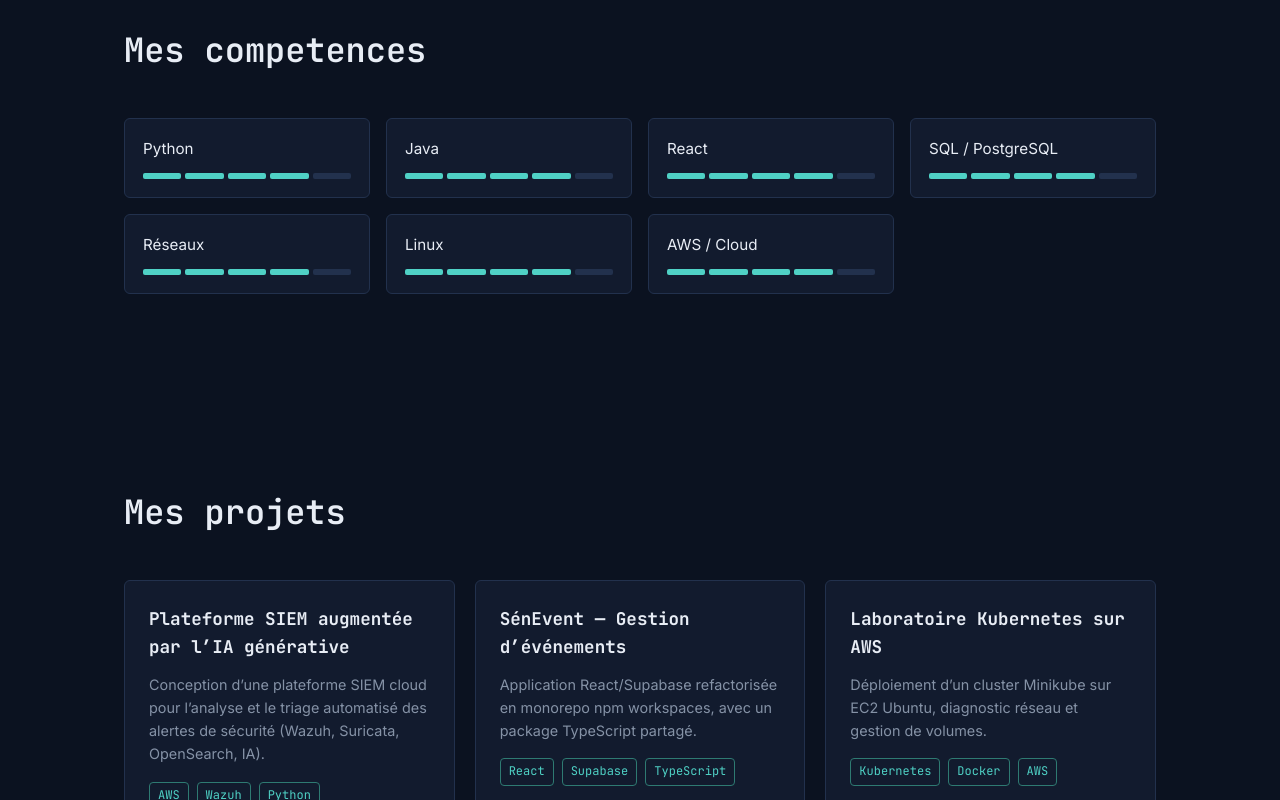
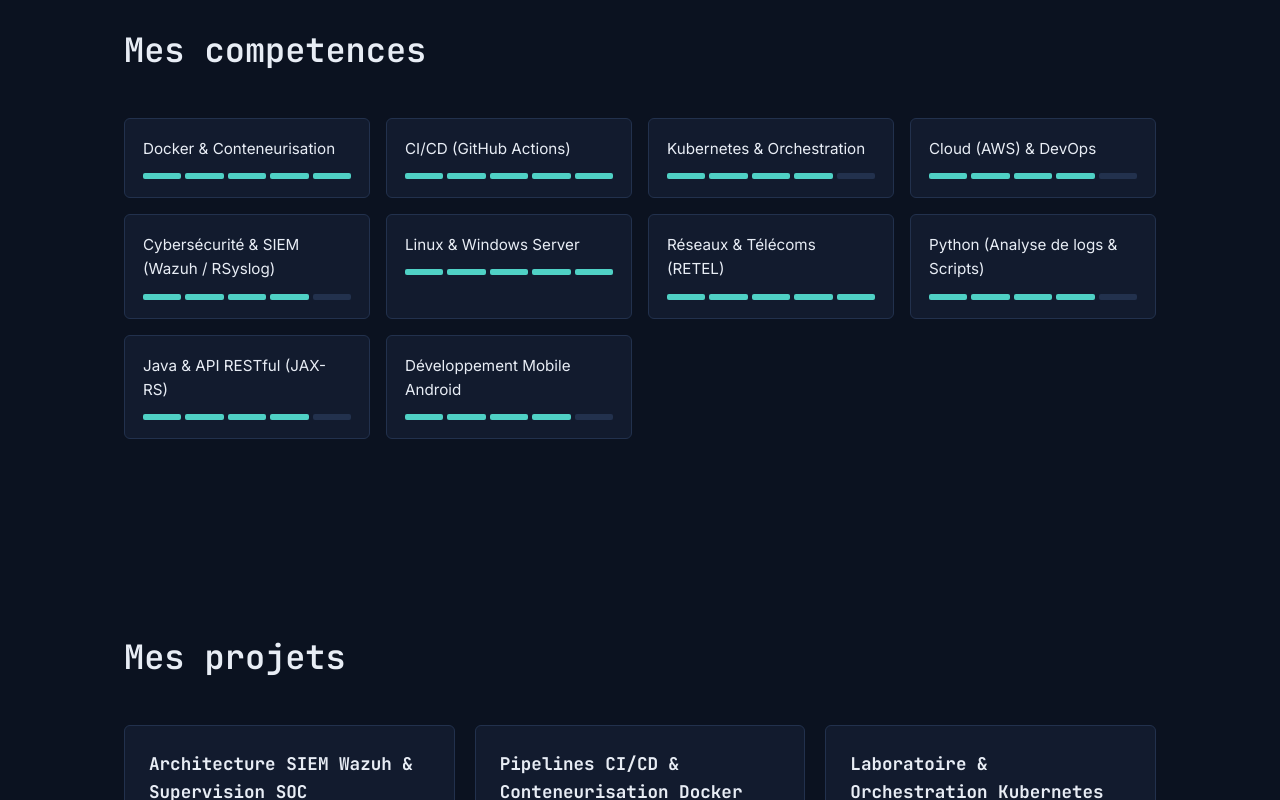
Before and after one commit to eMb0811/my_portfolio, a React (Vite) app: page / in a window 1280 px wide. Shown: the part 1480-2280 px from the top of the page. Built offline with nearby package versions, Linux system fonts and the light colour scheme.

Commit message:
feat(data): mettre a jour les competences et les projets a partir de presentation.md

```diff
--- a/src/data/projects.js
+++ b/src/data/projects.js
@@ -1,23 +1,44 @@
 export const projects = [
   {
-    id: 'siem',
-    titre: 'Plateforme SIEM augmentée par l\u2019IA générative',
+    id: 'siem-wazuh',
+    titre: 'Architecture SIEM Wazuh & Supervision SOC',
     description:
-      'Conception d\u2019une plateforme SIEM cloud pour l\u2019analyse et le triage automatisé des alertes de sécurité (Wazuh, Suricata, OpenSearch, IA).',
-    tags: ['AWS', 'Wazuh', 'Python'],
+      'Élaboration d’une architecture de collecte et d’analyse des journaux système Linux avec RSyslog et la solution SIEM Wazuh pour la détection des menaces.',
+    tags: ['Wazuh', 'RSyslog', 'Linux', 'Cybersécurité', 'SIEM'],
   },
   {
-    id: 'senevent',
-    titre: 'SénEvent — Gestion d\u2019événements',
+    id: 'cicd-docker',
+    titre: 'Pipelines CI/CD & Conteneurisation Docker',
     description:
-      'Application React/Supabase refactorisée en monorepo npm workspaces, avec un package TypeScript partagé.',
-    tags: ['React', 'Supabase', 'TypeScript'],
+      'Automatisation complète du cycle d’intégration et déploiement continu via GitHub Actions, conteneurisation multi-stage avec Docker et hébergement sur registre privé.',
+    tags: ['Docker', 'GitHub Actions', 'CI/CD', 'DevOps'],
   },
   {
-    id: 'k8s',
-    titre: 'Laboratoire Kubernetes sur AWS',
+    id: 'k8s-aws',
+    titre: 'Laboratoire & Orchestration Kubernetes',
     description:
-      'Déploiement d\u2019un cluster Minikube sur EC2 Ubuntu, diagnostic réseau et gestion de volumes.',
-    tags: ['Kubernetes', 'Docker', 'AWS'],
+      'Déploiement d’un cluster Kubernetes (Minikube) sur EC2 Ubuntu dans AWS, gestion des pods, services, ingress, stockage persistant et diagnostic réseau.',
+    tags: ['Kubernetes', 'Docker', 'AWS', 'Linux'],
+  },
+  {
+    id: 'python-logs',
+    titre: 'Analyse Automatisée de Logs en Python',
+    description:
+      'Conception de scripts d’automatisation et de parsing pour l’extraction, le filtrage et l’analyse automatique d’événements système et de sécurité Linux.',
+    tags: ['Python', 'Automatisation', 'Linux', 'Scripting'],
+  },
+  {
+    id: 'java-jaxrs',
+    titre: 'Services Web RESTful en Java (JAX-RS)',
+    description:
+      'Développement de services web RESTful d’entreprise (Gestion des cotisations UCAD) avec Java, JAX-RS / Jakarta EE, persistance ORM et conteneurisation.',
+    tags: ['Java', 'JAX-RS', 'Jakarta EE', 'Docker', 'REST API'],
+  },
+  {
+    id: 'android-app',
+    titre: 'Application Mobile Android',
+    description:
+      'Conception et développement d’une application mobile native Android connectée à des API distantes avec persistance locale et interface moderne.',
+    tags: ['Android', 'Java', 'Mobile', 'API REST'],
   },
 ];
--- a/src/data/skills.js
+++ b/src/data/skills.js
@@ -1,9 +1,12 @@
 export const skills = [
-  { id: 'python', nom: 'Python', niveau: 4 },
-  { id: 'java', nom: 'Java', niveau: 4 },
-  { id: 'react', nom: 'React', niveau: 4 },
-  { id: 'sql', nom: 'SQL / PostgreSQL', niveau: 4 },
-  { id: 'reseaux', nom: 'Réseaux', niveau: 4 },
-  { id: 'linux', nom: 'Linux', niveau: 4 },
-  { id: 'aws', nom: 'AWS / Cloud', niveau: 4 },
+  { id: 'docker', nom: 'Docker & Conteneurisation', niveau: 5 },
+  { id: 'cicd', nom: 'CI/CD (GitHub Actions)', niveau: 5 },
+  { id: 'k8s', nom: 'Kubernetes & Orchestration', niveau: 4 },
+  { id: 'cloud', nom: 'Cloud (AWS) & DevOps', niveau: 4 },
+  { id: 'siem', nom: 'Cybersécurité & SIEM (Wazuh / RSyslog)', niveau: 4 },
+  { id: 'linux-win', nom: 'Linux & Windows Server', niveau: 5 },
+  { id: 'reseaux', nom: 'Réseaux & Télécoms (RETEL)', niveau: 5 },
+  { id: 'python', nom: 'Python (Analyse de logs & Scripts)', niveau: 4 },
+  { id: 'java', nom: 'Java & API RESTful (JAX-RS)', niveau: 4 },
+  { id: 'android', nom: 'Développement Mobile Android', niveau: 4 },
 ];
```
Also changed, not shown: 1 other file (tests, documents, lock files or other folders).
